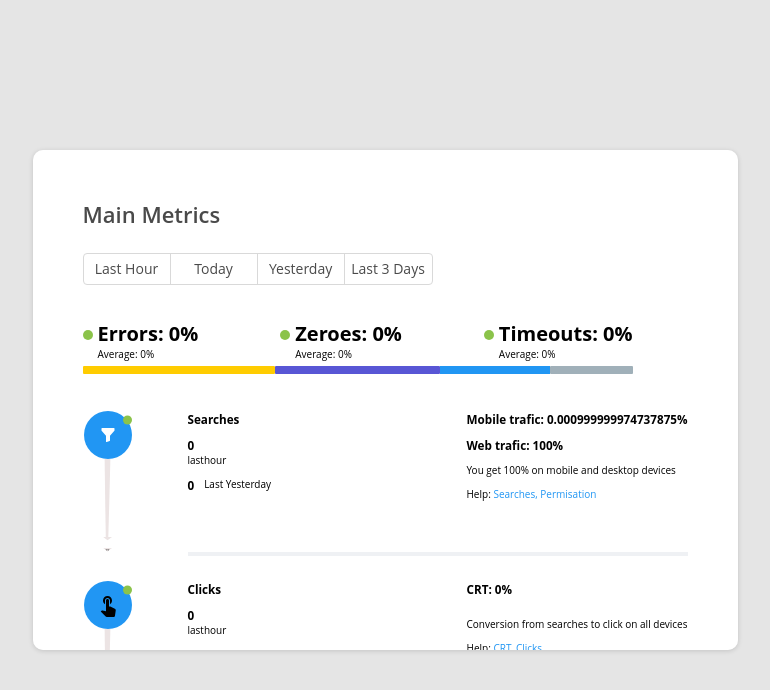
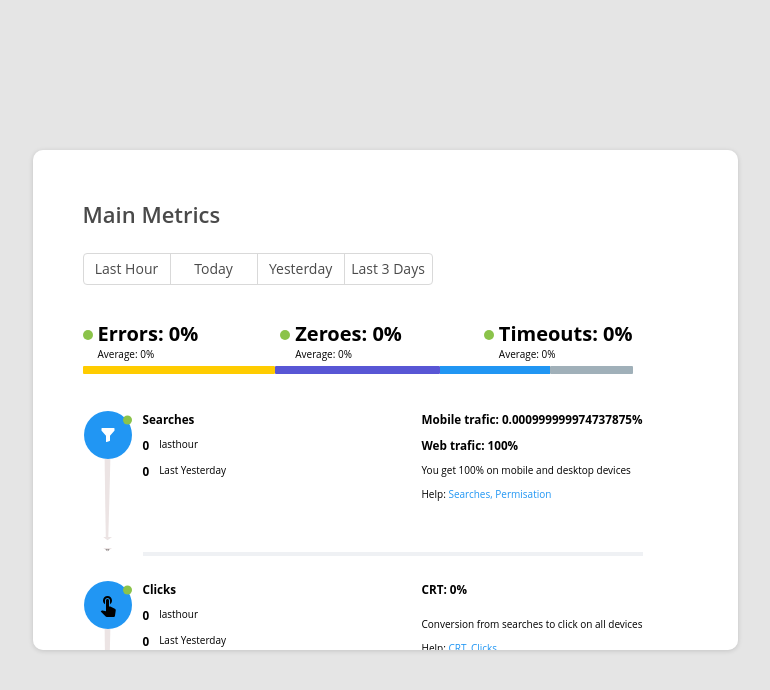
Before and after one commit to Onosgb/onoriode-godbless-cryto-test, a React (Create React App) app: page / in a window 1280 px wide. Shown: the top 690 px of the page, without its empty margins (255-1025 px from the left). Built offline with nearby package versions, Linux system fonts and the light colour scheme.

Commit message:
trafic help

```diff
--- a/src/components/Trafic.tsx
+++ b/src/components/Trafic.tsx
@@ -41,13 +41,13 @@ export const Trafic: React.FC<{
               ""
             )}
           </div>
-          <div className="trafic__right__details_">
+          <div className="trafic__right__details__info">
             <h3>{trafic.yesterday}</h3>
-            <p className="trafic__right__details__info">{trafic.type}</p>
+            <p>{trafic.type}</p>
           </div>
           <div className="trafic__right__details__info">
             <h3>{trafic.lastYesterday}</h3>
-            <p className="trafic__right__details__info"> Last Yesterday</p>
+            <p> Last Yesterday</p>
           </div>
         </div>
         <div className="trafic__right__details">
--- a/src/scss/pages/dashboard.scss
+++ b/src/scss/pages/dashboard.scss
@@ -62,7 +62,7 @@
 
   .trafic {
     display: flex;
-    justify-content: space-between;
+
     gap: 1rem;
     &__left {
       width: 5rem;
@@ -125,9 +125,9 @@
       width: 500px;
       padding-bottom: 2.5rem;
       border-bottom: 4px solid #eff1f4;
-
       display: flex;
       justify-content: space-between;
+
       &__details {
         display: flex;
         flex-direction: column;
```
